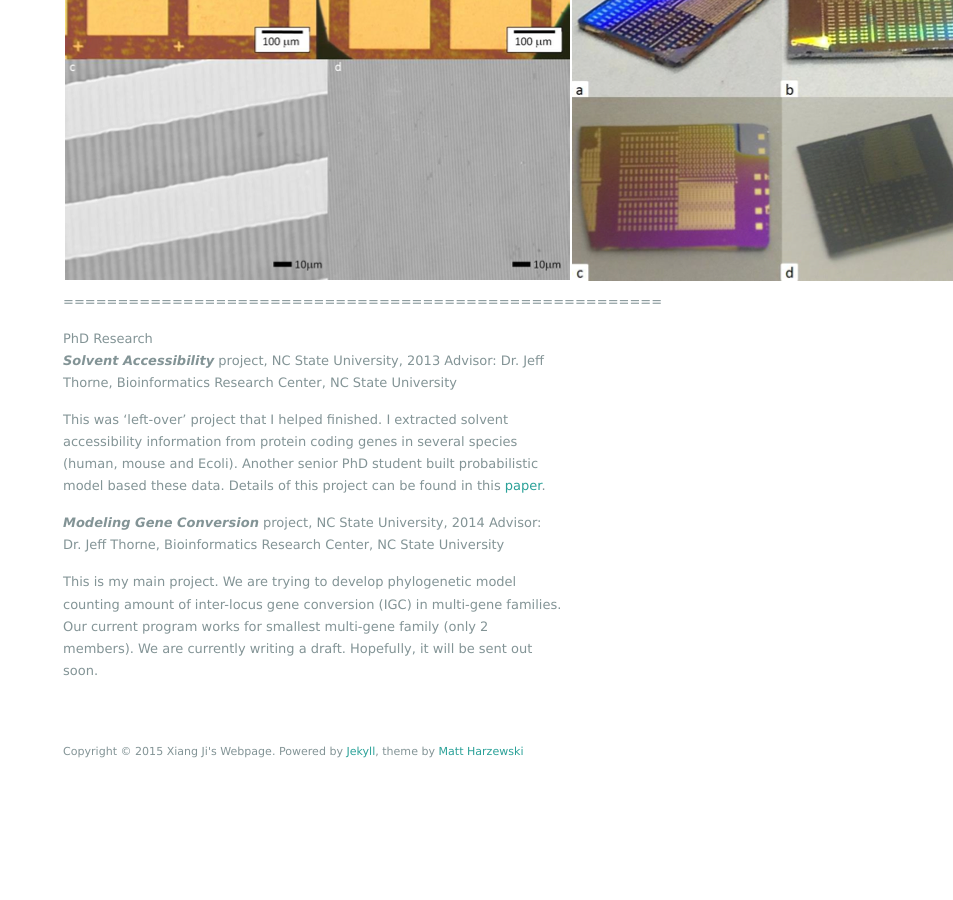
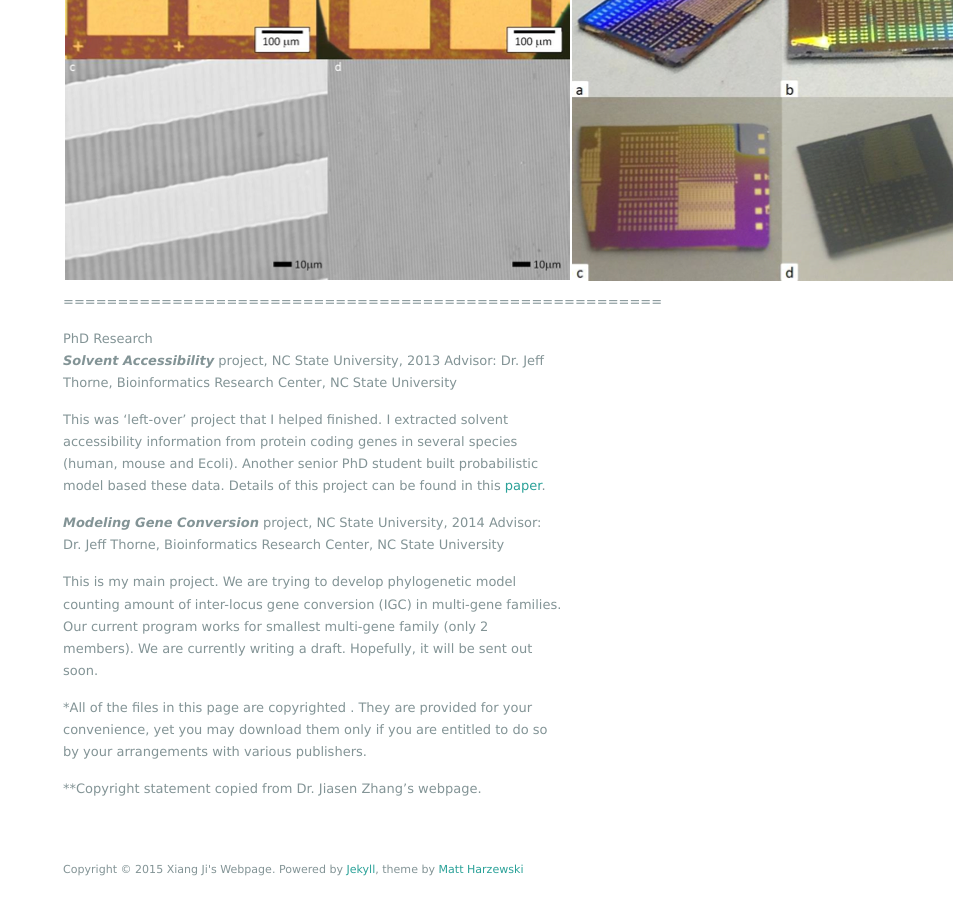
Before and after one commit to xiang-ji-ncsu/xiang-ji-ncsu.github.io, a Jekyll site: the page built from Publication/index.markdown, in a window 1280 px wide and 900 px high, scrolled down 2327 px. Shown: the whole window, without its empty margins (327-1280 px from the left). Built offline with Jekyll 4.4.1, drawn with Linux system fonts in a browser that asks for light colours; nearby versions of some CDN libraries; before the commit the page ends 3109 px from its top, so only the background shows below that.

Commit message:
add copyright statement

```diff
--- a/Publication/index.markdown
+++ b/Publication/index.markdown
@@ -66,3 +66,9 @@ This was 'left-over' project that I helped finished. I extracted solvent accessi
 Advisor: Dr. Jeff Thorne, Bioinformatics Research Center, NC State University
 
 This is my main project. We are trying to develop phylogenetic model counting amount of inter-locus gene conversion (IGC) in multi-gene families. Our current program works for smallest multi-gene family (only 2 members). We are currently writing a draft. Hopefully, it will be sent out soon.
+
+
+
+*All of the files in this page are copyrighted . They are provided for your convenience, yet you may download them only if you are entitled to do so by your arrangements with various publishers.
+
+**Copyright statement copied from Dr. Jiasen Zhang's webpage.
```
